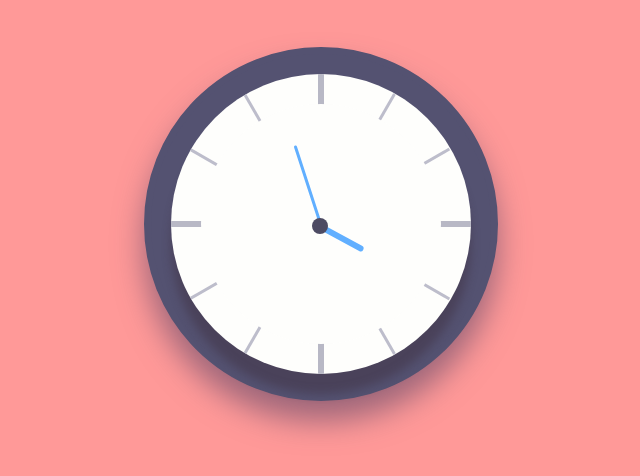
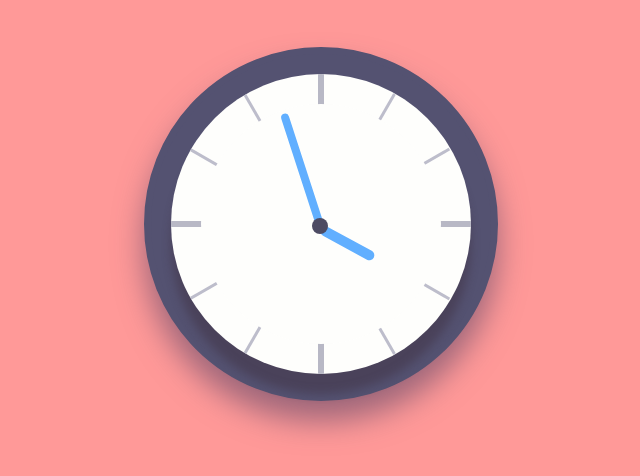
Before and after one commit to foreversfa/foreversfa.github.io, a plain HTML site: page clock/index.html in a window 1280 px wide. Shown: the part 218-694 px from the top of the page, without its empty margins (319-959 px from the left). Drawn offline with Linux system fonts and the light colour scheme.

Commit message:
change clock hand style

```diff
--- a/clock/index.html
+++ b/clock/index.html
@@ -250,7 +250,7 @@
 
     right: 50%;
 
-    height: 6px;
+    height: 10px;
 
     background: #61afff;
 
@@ -272,7 +272,7 @@
 
   .hand.hour-hand {
 
-    width: 20%;
+    width: 25%;
 
     z-index: 3;
 
@@ -282,11 +282,11 @@
 
   .hand.min-hand {
 
-    height: 3px;
+    height: 8px;
 
     z-index: 10;
 
-    width: 35%;
+    width: 50%;
 
   }
 
```
